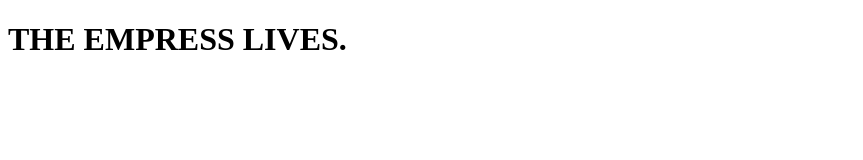
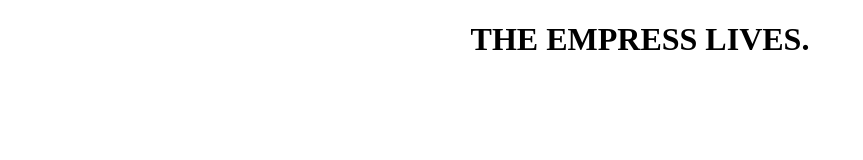
Before and after one commit to CyberKitsuneko/Kitsu-Site, a plain HTML site: page index.html in a window 1280 px wide. Shown: the whole page, without its empty margins (0-863 px from the left). Drawn offline with Linux system fonts and the light colour scheme.

Commit message:
Update index.html

```diff
--- a/index.html
+++ b/index.html
@@ -5,6 +5,6 @@
     </head>
 
     <body>
-        <h1>THE EMPRESS LIVES.</h1>
+        <center><h1>THE EMPRESS LIVES.</h1></center>
     </body>
 </html>
```
